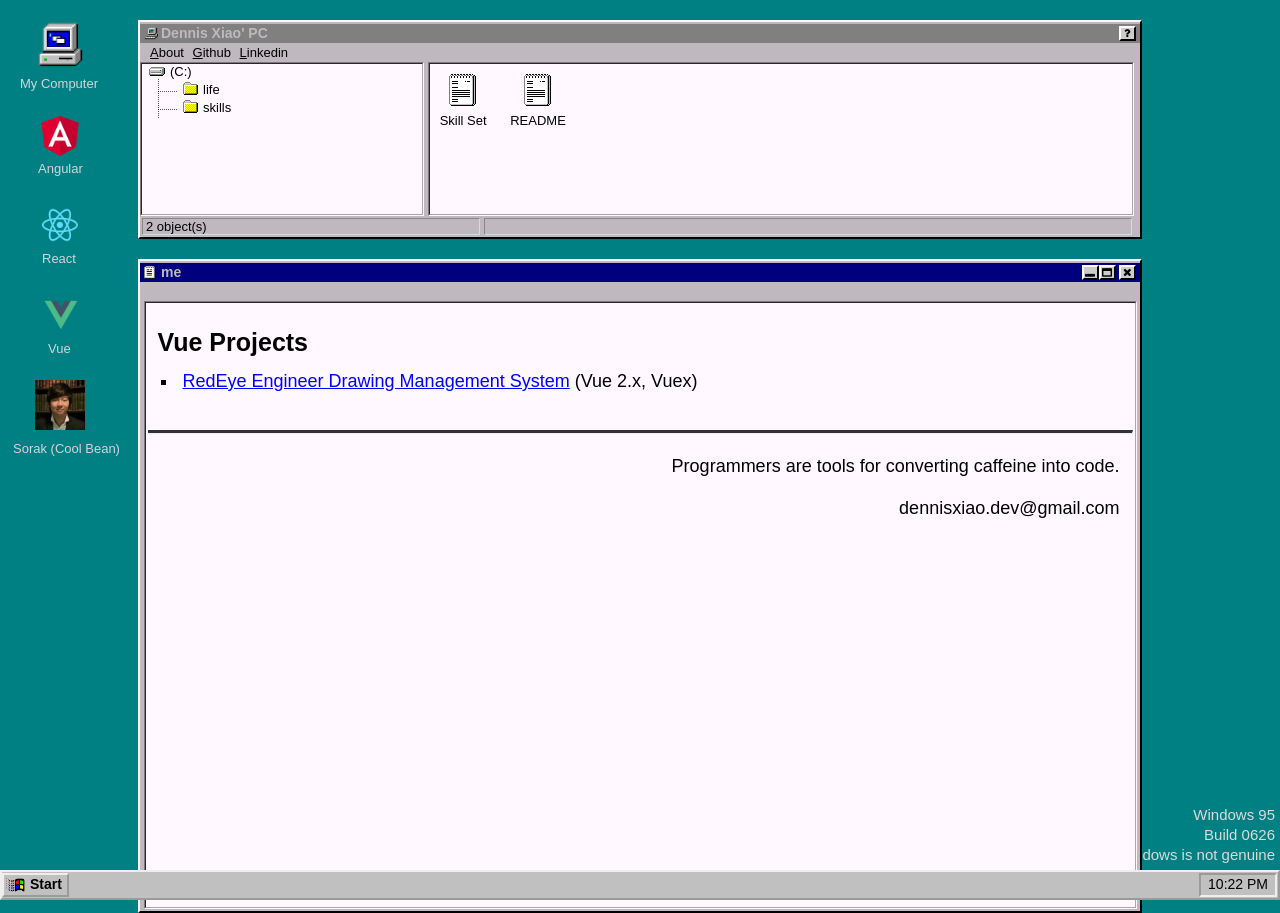
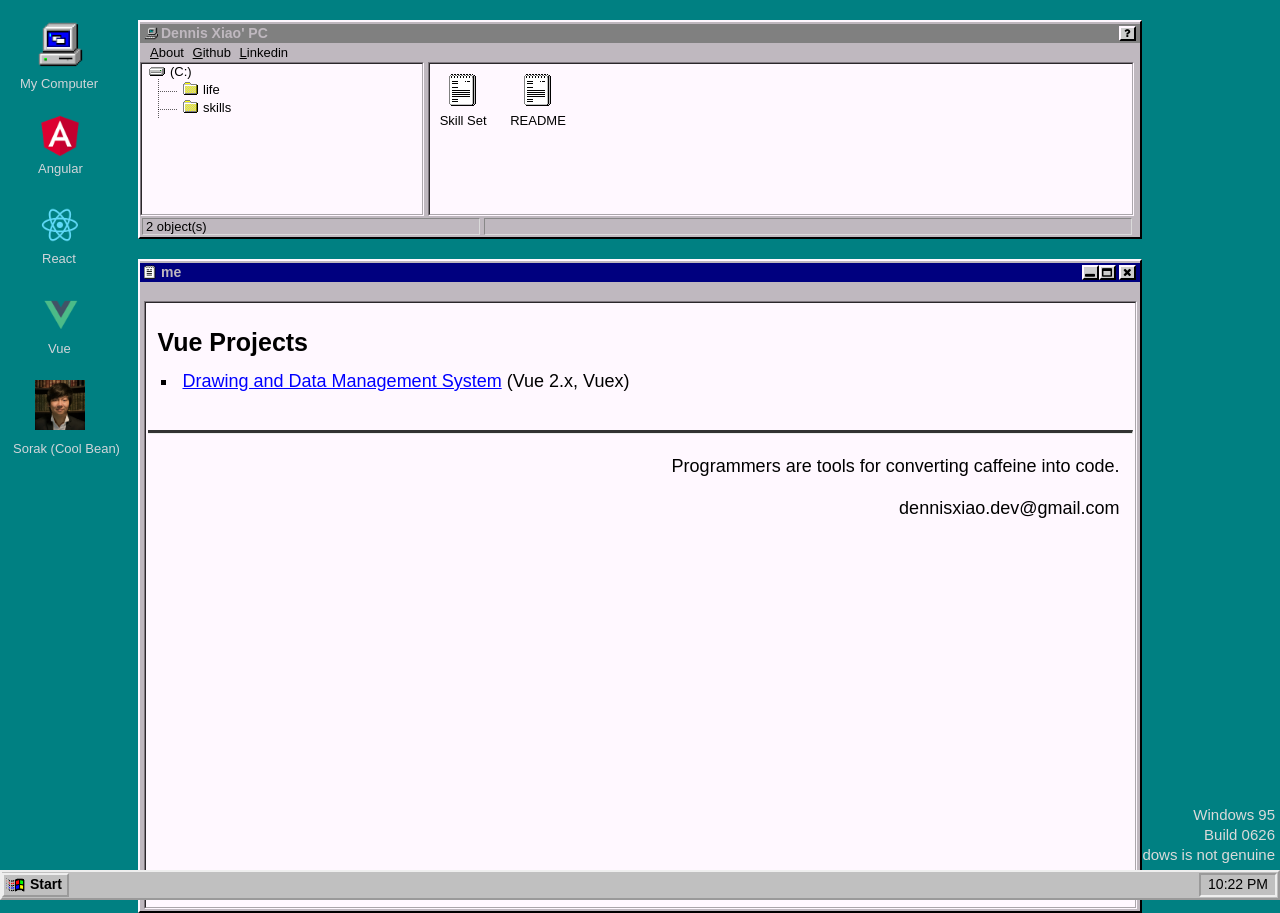
Before and after one commit to dennisXZX/dennisxzx.github.io, a Jekyll site: the page built from desktop/vue.md, in a window 1280 px wide. Built offline with Jekyll 4.4.1, drawn with Linux system fonts in a browser that asks for light colours.

Commit message:
Update vue.md

```diff
--- a/desktop/vue.md
+++ b/desktop/vue.md
@@ -7,6 +7,6 @@
 
 <ul class="project-list">
     <li>
-        <a href="https://redeye.co/dms/" target="_blank">RedEye Engineer Drawing Management System</a> (Vue 2.x, Vuex)
+        <a href="https://redeye.co/dms/" target="_blank">Drawing and Data Management System</a> (Vue 2.x, Vuex)
     </li>
 </ul>
```
